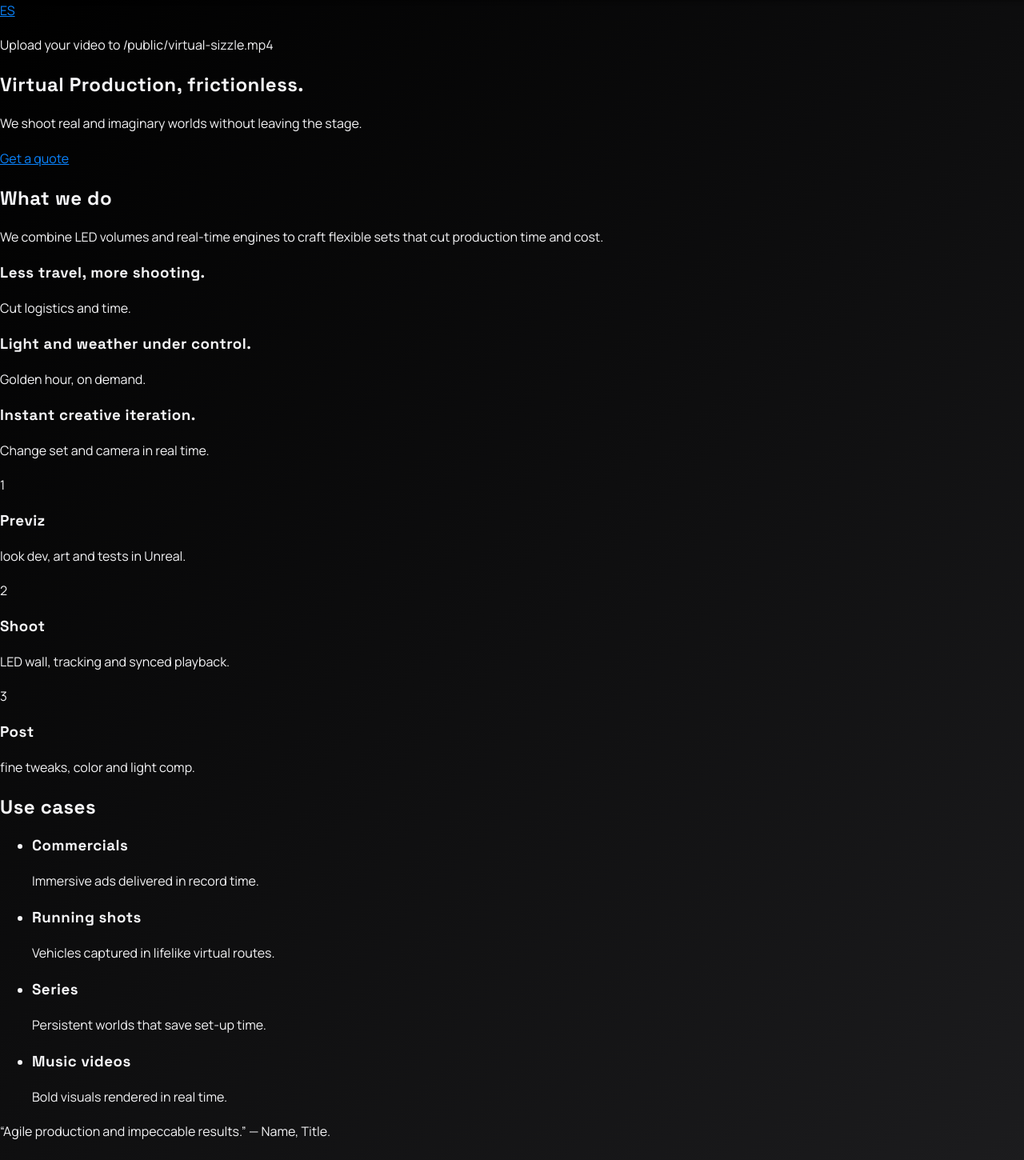
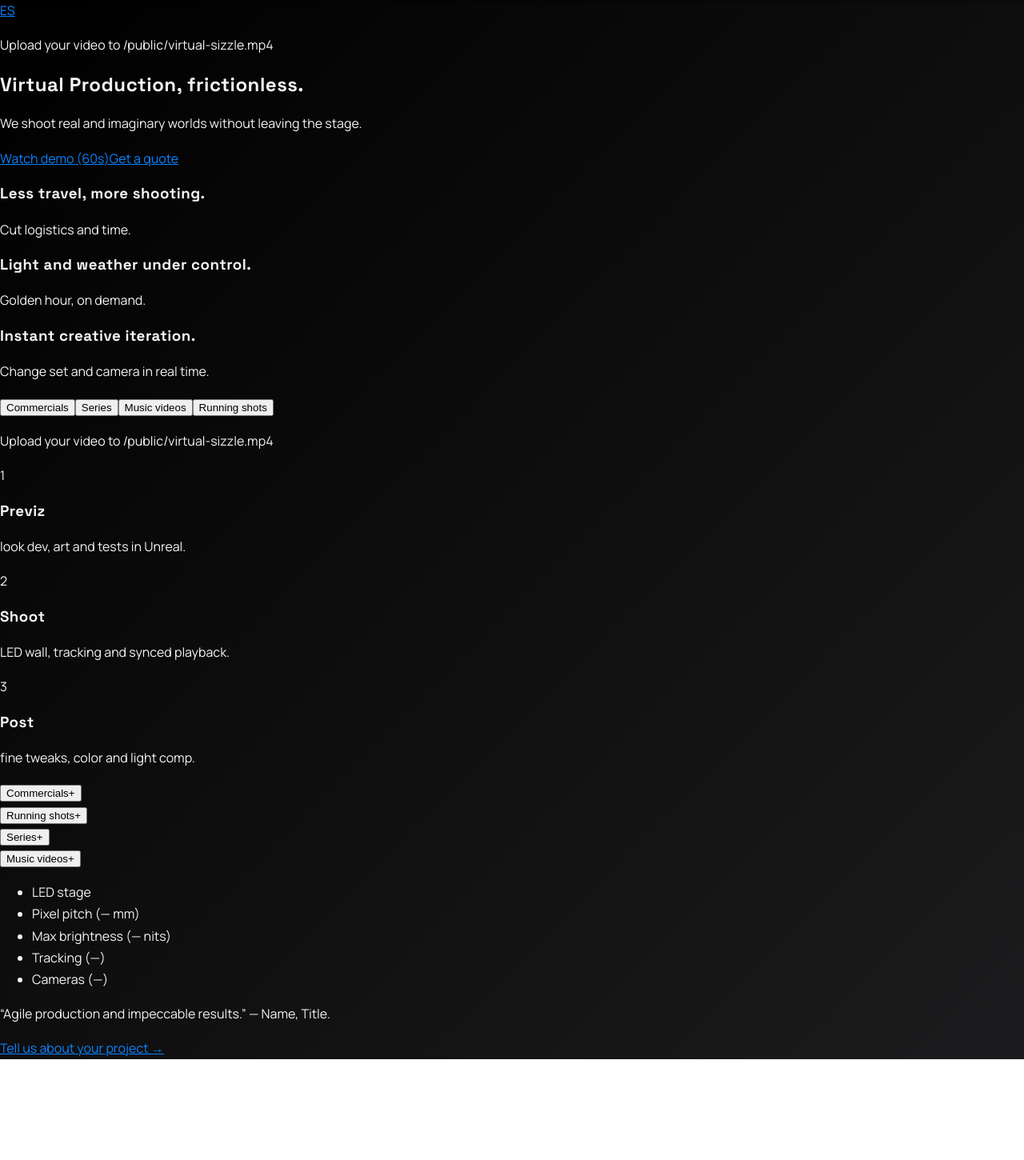
Before and after one commit to Jamon1405/Reto90Dias, a Next.js app: page /en/virtual in a window 1280 px wide. Shown: the top 1450 px of the page at 80% size. After the commit the page ends 1324 px from the top, so only its background shows below. Built offline with nearby package versions, Linux system fonts and the light colour scheme.

Commit message:
feat: redesign virtual page

```diff
--- a/src/app/(site)/virtual/page.js
+++ b/src/app/(site)/virtual/page.js
@@ -4,14 +4,13 @@ import { usePathname } from 'next/navigation';
 import Link from 'next/link';
 import { useRef, useState, useEffect } from 'react';
 
+// Local bilingual copy
 const copy = {
   es: {
     uploadVideo: 'Sube tu video a /public/virtual-sizzle.mp4',
     heroTitle: 'Producción Virtual, sin fricción.',
     heroSubtitle: 'Rodamos mundos reales e imaginarios sin salir del foro.',
-    introTitle: '¿Qué hacemos?',
-    introText:
-      'Integramos muros LED y motores en tiempo real para crear escenarios flexibles que reducen tiempos y costos de producción.',
+    ctaDemo: 'Ver demo (60s)',
     ctaQuote: 'Cotizar proyecto',
     benefits: [
       {
@@ -27,12 +26,17 @@ const copy = {
         body: 'Cambia set y cámara en tiempo real.',
       },
     ],
+    demoChips: [
+      { label: 'Comerciales', time: 5 }, // TODO: ajustar timestamps
+      { label: 'Series', time: 18 },
+      { label: 'Videoclips', time: 32 },
+      { label: 'Running shots', time: 45 },
+    ],
     howSteps: [
       { title: 'Previz', body: 'look dev, arte y pruebas en Unreal.' },
       { title: 'Rodaje', body: 'muro LED, tracking y playback sincronizado.' },
       { title: 'Post', body: 'ajustes finos, color y comp ligera.' },
     ],
-    useCasesTitle: 'Casos de uso',
     useCases: [
       {
         label: 'Comerciales',
@@ -51,6 +55,13 @@ const copy = {
         body: 'Visuales audaces generados en tiempo real.',
       },
     ],
+    specs: [
+      'Foro LED',
+      'Pixel pitch (— mm)',
+      'Brillo máx (— nits)',
+      'Tracking (—)',
+      'Cámaras (—)',
+    ],
     testimonial: '“Producción ágil y resultados impecables.” — Nombre, Cargo.',
     ctaFinal: 'Cuéntanos tu proyecto →',
   },
@@ -58,9 +69,7 @@ const copy = {
     uploadVideo: 'Upload your video to /public/virtual-sizzle.mp4',
     heroTitle: 'Virtual Production, frictionless.',
     heroSubtitle: 'We shoot real and imaginary worlds without leaving the stage.',
-    introTitle: 'What we do',
-    introText:
-      'We combine LED volumes and real-time engines to craft flexible sets that cut production time and cost.',
+    ctaDemo: 'Watch demo (60s)',
     ctaQuote: 'Get a quote',
     benefits: [
       {
@@ -76,12 +85,17 @@ const copy = {
         body: 'Change set and camera in real time.',
       },
     ],
+    demoChips: [
+      { label: 'Commercials', time: 5 }, // TODO: adjust timestamps
+      { label: 'Series', time: 18 },
+      { label: 'Music videos', time: 32 },
+      { label: 'Running shots', time: 45 },
+    ],
     howSteps: [
       { title: 'Previz', body: 'look dev, art and tests in Unreal.' },
       { title: 'Shoot', body: 'LED wall, tracking and synced playback.' },
       { title: 'Post', body: 'fine tweaks, color and light comp.' },
     ],
-    useCasesTitle: 'Use cases',
     useCases: [
       {
         label: 'Commercials',
@@ -100,6 +114,13 @@ const copy = {
         body: 'Bold visuals rendered in real time.',
       },
     ],
+    specs: [
+      'LED stage',
+      'Pixel pitch (— mm)',
+      'Max brightness (— nits)',
+      'Tracking (—)',
+      'Cameras (—)',
+    ],
     testimonial: '“Agile production and impeccable results.” — Name, Title.',
     ctaFinal: 'Tell us about your project →',
   },
@@ -114,15 +135,17 @@ export default function VirtualPage() {
   return (
     <>
       <Hero t={t} isEN={isEN} />
-      <Intro t={t} />
       <Benefits t={t} />
+      <Demo t={t} />
       <HowItWorks t={t} />
-      <UseCases t={t} />
+      <UseCasesAccordion t={t} />
+      <SpecsRow t={t} />
       <TestimonialCta t={t} lang={lang} />
     </>
   );
 }
 
+// Hero section with background video and language toggle
 function Hero({ t, isEN }) {
   const videoRef = useRef(null);
   const [videoError, setVideoError] = useState(false);
@@ -163,21 +186,27 @@ function Hero({ t, isEN }) {
           preload="metadata"
           controls={showControls}
           controlsList="nodownload noremoteplayback"
-          poster="/virtual-sizzle.jpg" // TODO: reemplazar con poster real
+          poster="/virtual-sizzle.jpg" // TODO: replace with real poster
           onError={() => setVideoError(true)}
           className="w-full h-auto rounded-xl object-cover"
         >
-          <source src="/virtual-sizzle.mp4" type="video/mp4" /> {/* TODO: ruta del video */}
+          <source src="/virtual-sizzle.mp4" type="video/mp4" /> {/* TODO: video path */}
         </video>
       )}
       <div className="absolute inset-0 bg-black/40 rounded-xl" aria-hidden="true" />
       <div className="absolute inset-0 flex flex-col items-center justify-center text-center text-white px-4">
         <h1 className="text-4xl md:text-6xl font-bold drop-shadow-lg">{t('heroTitle')}</h1>
         <p className="mt-4 text-lg md:text-xl max-w-2xl drop-shadow">{t('heroSubtitle')}</p>
-        <div className="mt-8">
+        <div className="mt-8 flex flex-col sm:flex-row gap-4">
           <a
-            href="#contact" // TODO: actualizar con enlace real de contacto
+            href="#demo"
             className="px-6 py-3 bg-white text-black rounded-full font-semibold hover:bg-gray-200 transition"
+          >
+            {t('ctaDemo')}
+          </a>
+          <a
+            href="#contact" // TODO: update with real contact link
+            className="px-6 py-3 bg-transparent border border-white rounded-full font-semibold hover:bg-white hover:text-black transition"
           >
             {t('ctaQuote')}
           </a>
@@ -187,21 +216,16 @@ function Hero({ t, isEN }) {
   );
 }
 
-function Intro({ t }) {
-  return (
-    <section className="py-12 md:py-24 px-4 text-center">
-      <h2 className="text-2xl md:text-3xl font-semibold mb-4">{t('introTitle')}</h2>
-      <p className="max-w-3xl mx-auto text-base md:text-lg">{t('introText')}</p>
-    </section>
-  );
-}
-
+// Benefits grid
 function Benefits({ t }) {
   return (
     <section className="py-12 md:py-24 px-4">
       <div className="max-w-5xl mx-auto grid gap-6 md:grid-cols-3">
         {t('benefits').map((b) => (
-          <div key={b.title} className="bg-white rounded-2xl shadow-sm hover:shadow-md transition p-6">
+          <div
+            key={b.title}
+            className="bg-white rounded-2xl shadow-sm hover:shadow-md transition p-6"
+          >
             <h3 className="text-xl font-semibold mb-2">{b.title}</h3>
             <p className="text-base">{b.body}</p>
           </div>
@@ -211,6 +235,71 @@ function Benefits({ t }) {
   );
 }
 
+// Demo video with chips
+function Demo({ t }) {
+  const videoRef = useRef(null);
+  const [showControls, setShowControls] = useState(false);
+  const [videoError, setVideoError] = useState(false);
+
+  useEffect(() => {
+    const vid = videoRef.current;
+    if (vid) {
+      const playPromise = vid.play();
+      if (playPromise !== undefined) {
+        playPromise.catch(() => setShowControls(true));
+      }
+    }
+  }, []);
+
+  const seekTo = (seconds) => {
+    if (videoRef.current) {
+      videoRef.current.currentTime = seconds;
+      videoRef.current.play().catch(() => {});
+    }
+  };
+
+  return (
+    <section id="demo" className="py-12 md:py-24 px-4">
+      <div className="max-w-4xl mx-auto">
+        <div className="flex flex-wrap gap-2 justify-center mb-6">
+          {t('demoChips').map((chip) => (
+            <button
+              key={chip.label}
+              onClick={() => seekTo(chip.time)}
+              className="px-4 py-2 bg-gray-200 rounded-full text-sm hover:bg-gray-300 transition"
+              aria-label={chip.label}
+            >
+              {chip.label}
+            </button>
+          ))}
+        </div>
+        {videoError ? (
+          <div className="w-full aspect-video bg-gray-200 flex items-center justify-center rounded-xl">
+            <p className="text-gray-600 text-sm md:text-base">{t('uploadVideo')}</p>
+          </div>
+        ) : (
+          <video
+            ref={videoRef}
+            autoPlay
+            muted
+            loop
+            playsInline
+            preload="metadata"
+            controls={showControls}
+            controlsList="nodownload noremoteplayback"
+            poster="/virtual-sizzle.jpg" // TODO: replace with real poster
+            onError={() => setVideoError(true)}
+            className="w-full h-auto rounded-xl object-cover"
+          >
+            <source src="/virtual-sizzle.mp4" type="video/mp4" /> {/* TODO: video path */}
+          </video>
+        )}
+      </div>
+    </section>
+  );
+}
+
+// How it works steps
 function HowItWorks({ t }) {
   return (
     <section className="py-12 md:py-24 px-4 bg-gray-50">
@@ -227,15 +316,42 @@ function HowItWorks({ t }) {
   );
 }
 
-function UseCases({ t }) {
+// Use cases accordion
+function UseCasesAccordion({ t }) {
+  const [open, setOpen] = useState(null);
+  const toggle = (idx) => setOpen(open === idx ? null : idx);
+
   return (
     <section className="py-12 md:py-24 px-4">
-      <h2 className="text-2xl md:text-3xl font-semibold text-center mb-8">{t('useCasesTitle')}</h2>
-      <ul className="max-w-4xl mx-auto grid gap-6 md:grid-cols-2">
-        {t('useCases').map((item) => (
-          <li key={item.label} className="p-6 bg-gray-50 rounded-lg">
-            <h3 className="font-semibold mb-2">{item.label}</h3>
-            <p className="text-sm md:text-base">{item.body}</p>
+      <div className="max-w-3xl mx-auto divide-y">
+        {t('useCases').map((item, idx) => (
+          <div key={item.label}>
+            <button
+              className="w-full flex justify-between items-center py-4 text-left"
+              onClick={() => toggle(idx)}
+              aria-expanded={open === idx}
+            >
+              <span className="font-semibold">{item.label}</span>
+              <span>{open === idx ? '-' : '+'}</span>
+            </button>
+            {open === idx && (
+              <p className="pb-4 text-base">{item.body}</p>
+            )}
+          </div>
+        ))}
+      </div>
+    </section>
+  );
+}
+
+// Specs row
+function SpecsRow({ t }) {
+  return (
+    <section className="py-12 md:py-24 px-4 bg-gray-50">
+      <ul className="max-w-5xl mx-auto grid grid-cols-1 sm:grid-cols-2 md:grid-cols-5 gap-4 text-center text-sm md:text-base">
+        {t('specs').map((spec) => (
+          <li key={spec} className="p-2">
+            {spec}
           </li>
         ))}
       </ul>
@@ -243,8 +359,9 @@ function UseCases({ t }) {
   );
 }
 
+// Testimonial and final CTA
 function TestimonialCta({ t, lang }) {
-  const contactHref = lang === 'en' ? '/en/contact' : '/contacto'; // TODO: reemplazar con enlace de contacto real
+  const contactHref = lang === 'en' ? '/en/contact' : '/contacto'; // TODO: replace with real contact link
   return (
     <section id="contact" className="py-12 md:py-24 px-4 text-center">
       <p className="max-w-2xl mx-auto italic mb-8">{t('testimonial')}</p>
```
